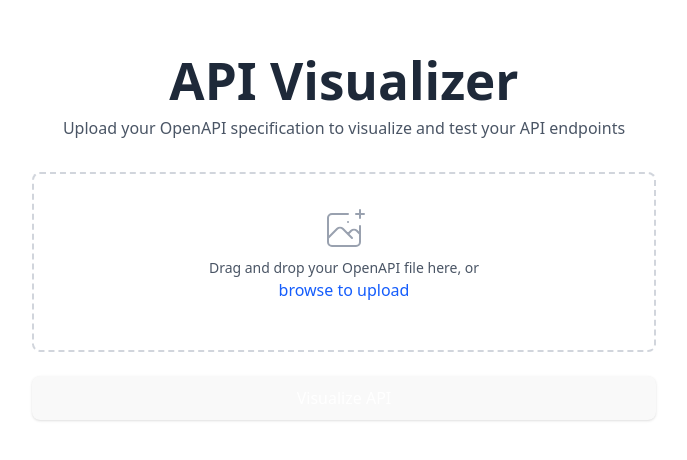
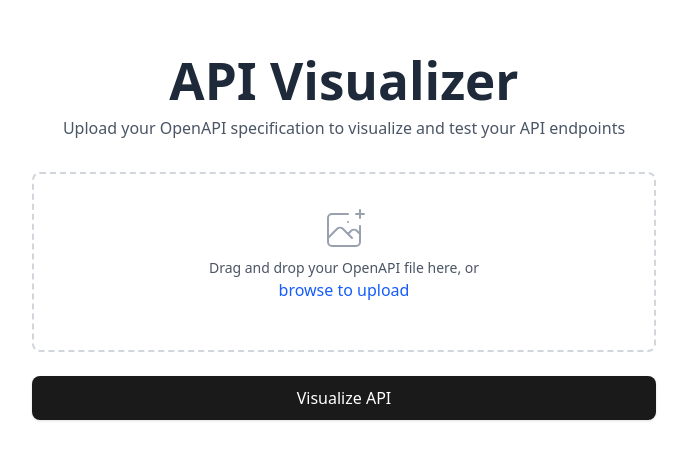
Before and after one commit to rian-io/apiview, a React (Vite) app in the folder frontend/: page / in a window 1280 px wide. Shown: the part 164-624 px from the top of the page, without its empty margins (296-983 px from the left). Built offline with nearby package versions, Linux system fonts and the light colour scheme.

Commit message:
Ajuste de estilos

```diff
--- a/frontend/src/index.css
+++ b/frontend/src/index.css
@@ -68,8 +68,4 @@ button:focus-visible {
   a:hover {
     color: #747bff;
   }
-
-  button {
-    background-color: #f9f9f9;
-  }
 }
```
